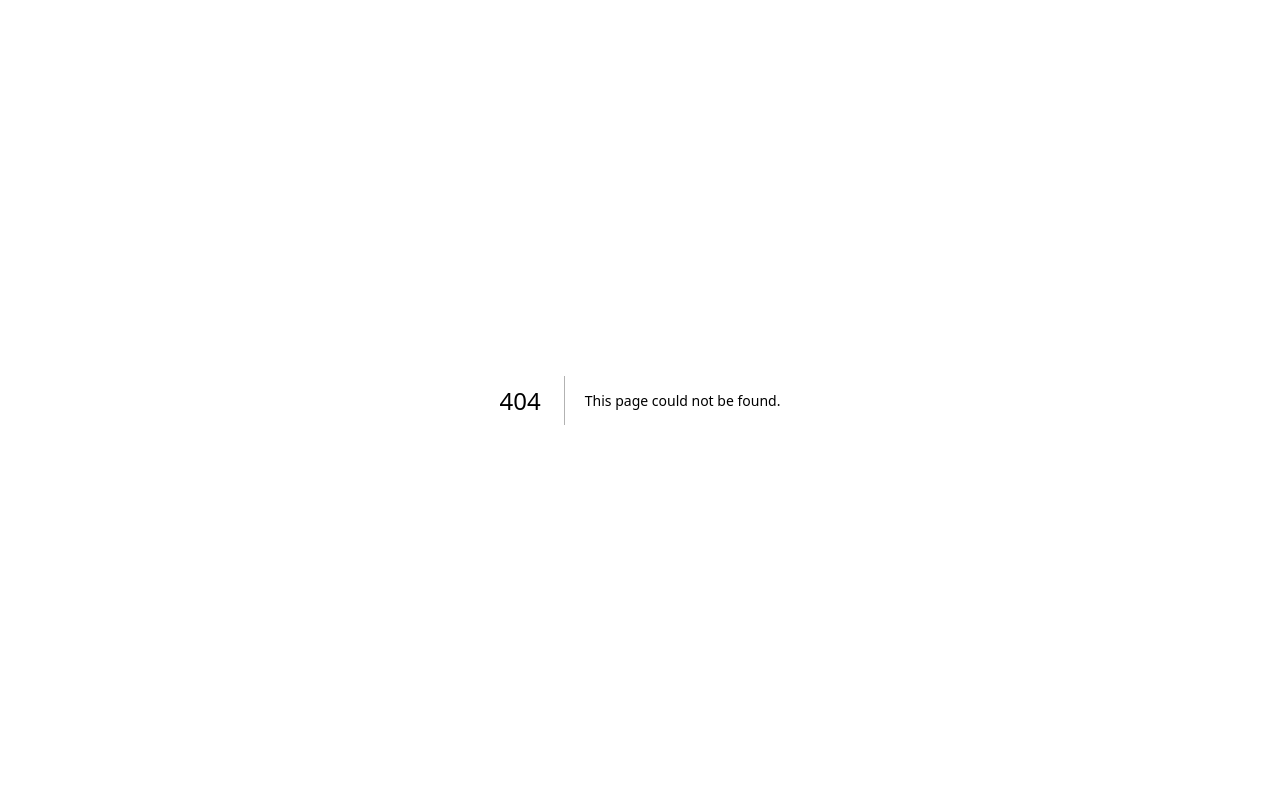
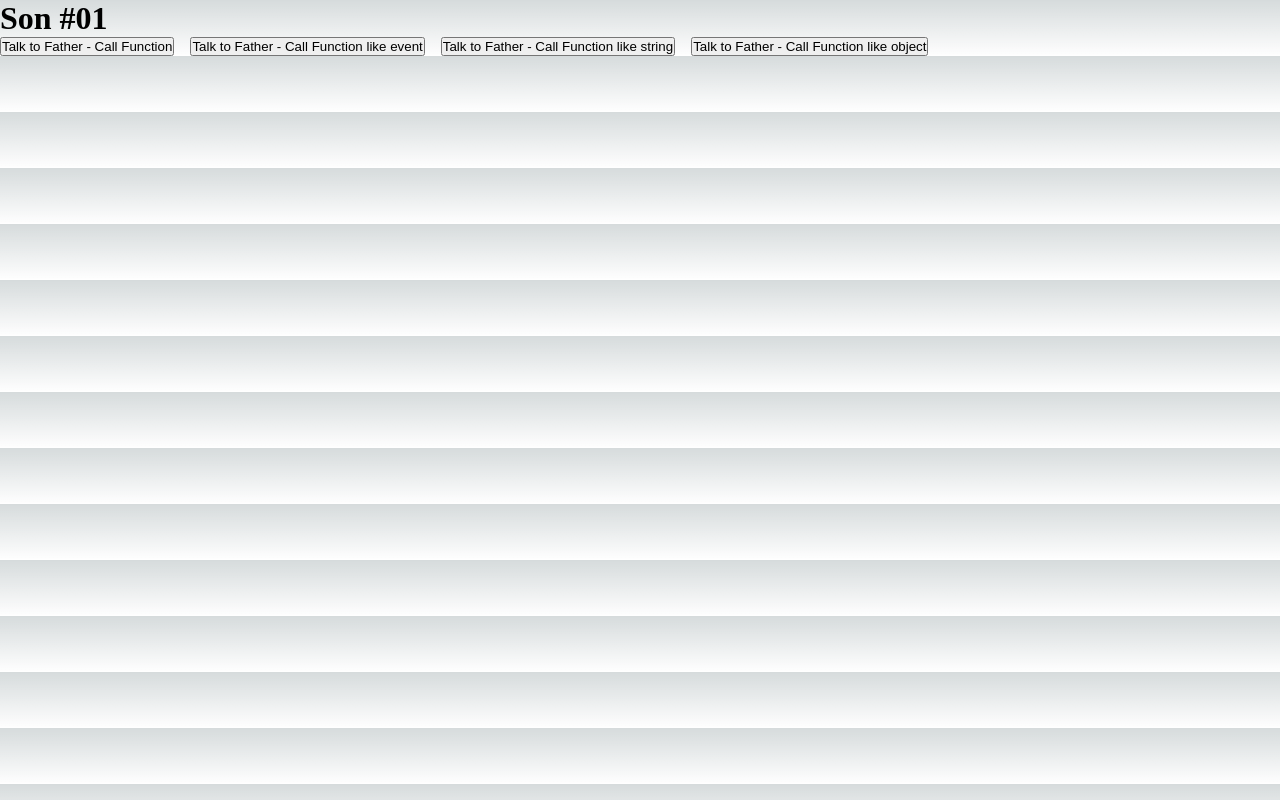
Before and after one commit to KayoRenato/trainingReact, a Next.js app: page /communication/indirect in a window 1280 px wide. Before the commit this address had no page. Built offline with nearby package versions, Linux system fonts and the light colour scheme.

Commit message:
chore: add inderect communication

```diff
--- /dev/null
+++ b/components/indirect/Father.jsx
@@ -0,0 +1,14 @@
+import Son from "./Son";
+
+export default function Father(props) {
+    function talkMe(params){
+        console.log(params);
+        // console.log("Someone talk to me!")
+    }
+
+    return (
+        <div>
+            <Son func={talkMe}/>
+        </div>
+    )
+}
--- /dev/null
+++ b/components/indirect/Son.jsx
@@ -0,0 +1,18 @@
+export default function Son(props) {
+
+    console.log(props.func)
+    const objSon = {
+        name: 'Kayo',
+        age: 35
+    }
+
+    return (
+        <div>
+            <h1> Son #01</h1>
+            <button style={{marginRight: 16}} onClick={props.func}> Talk to Father - Call Function </button>
+            <button style={{marginRight: 16}} onClick={e => props.func(e)}> Talk to Father - Call Function like event </button>
+            <button style={{marginRight: 16}} onClick={() => props.func("I'm Approved!")}> Talk to Father - Call Function like string</button>
+            <button style={{marginRight: 16}} onClick={() => props.func(objSon)}> Talk to Father - Call Function like object</button>
+        </div>
+    )
+}
--- a/pages/basic/button.jsx
+++ b/pages/basic/button.jsx
@@ -50,7 +50,7 @@ export default function buttonTest() {
             </button>
 
             <div>
-                <input type="text" onChange={e => console.log(e.target.value)}/>
+                <input type="text" style={{width:250}} onChange={e => console.log(e.target.value)}/>
             </div>
         </div >
     );
--- /dev/null
+++ b/pages/communication/indirect.jsx
@@ -0,0 +1,9 @@
+import Father from "../../components/indirect/Father";
+
+export default function indirect(){
+    return (
+        <div>
+            <Father/>
+        </div>
+    )
+}
```
Also changed, not shown: pages/communication/direct.jsx (renamed from pages/comunication/direct.jsx).
